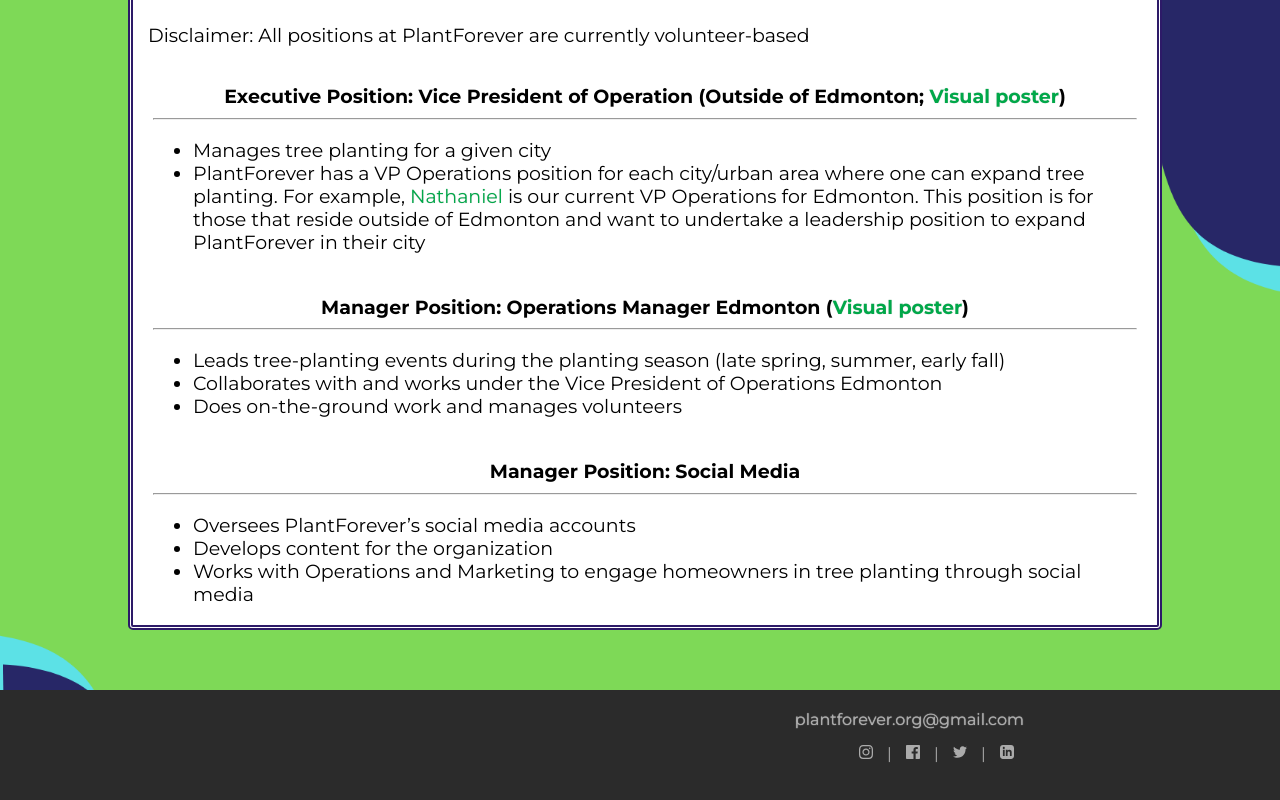
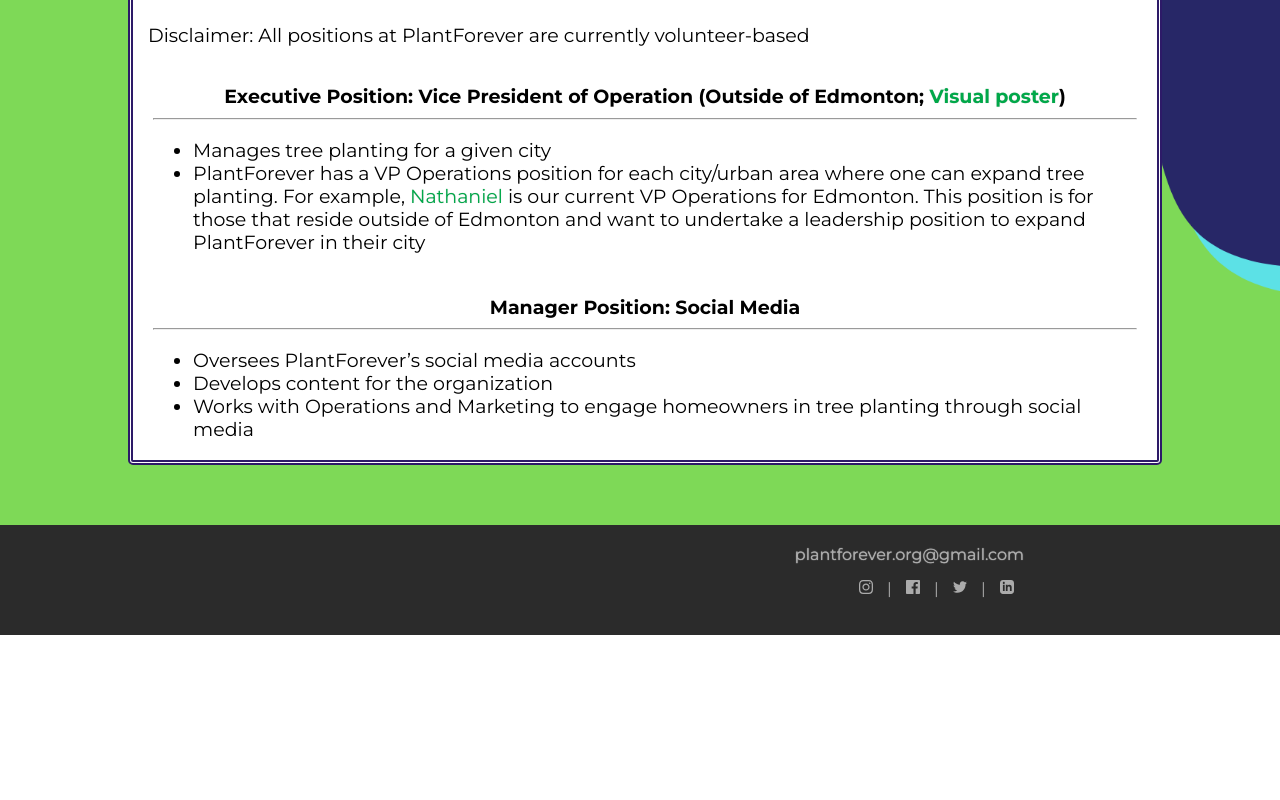
Before and after one commit to cocoliliace/PlantForever, a Vue app: page /join-our-team in a window 1280 px wide. Shown: the part 566-1366 px from the top of the page. After the commit the page ends 1201 px from the top, so only its background shows below. Built offline with nearby package versions, Linux system fonts and the light colour scheme.

Commit message:
content: remove filled position on join team page

```diff
--- a/src/views/JoinTeam.vue
+++ b/src/views/JoinTeam.vue
@@ -14,16 +14,6 @@
         <ul>
           <li>Manages tree planting for a given city</li>
           <li>PlantForever has a VP Operations position for each city/urban area where one can expand tree planting. For example, <router-link :to="{ name: 'Team' }">Nathaniel</router-link> is our current VP Operations for Edmonton. This position is for those that reside outside of Edmonton and want to undertake a leadership position to expand PlantForever in their city</li>
-        </ul>
-
-        <br />
-
-        <div class="title">Manager Position: Operations Manager Edmonton (<a href="https://bit.ly/3G4AOlr" target="_blank" rel="noopener noreferrer">Visual poster</a>)</div>
-        <hr />
-        <ul>
-          <li>Leads tree-planting events during the planting season (late spring, summer, early fall)</li>
-          <li>Collaborates with and works under the Vice President of Operations Edmonton</li>
-          <li>Does on-the-ground work and manages volunteers</li>
         </ul>
 
         <br />
```
